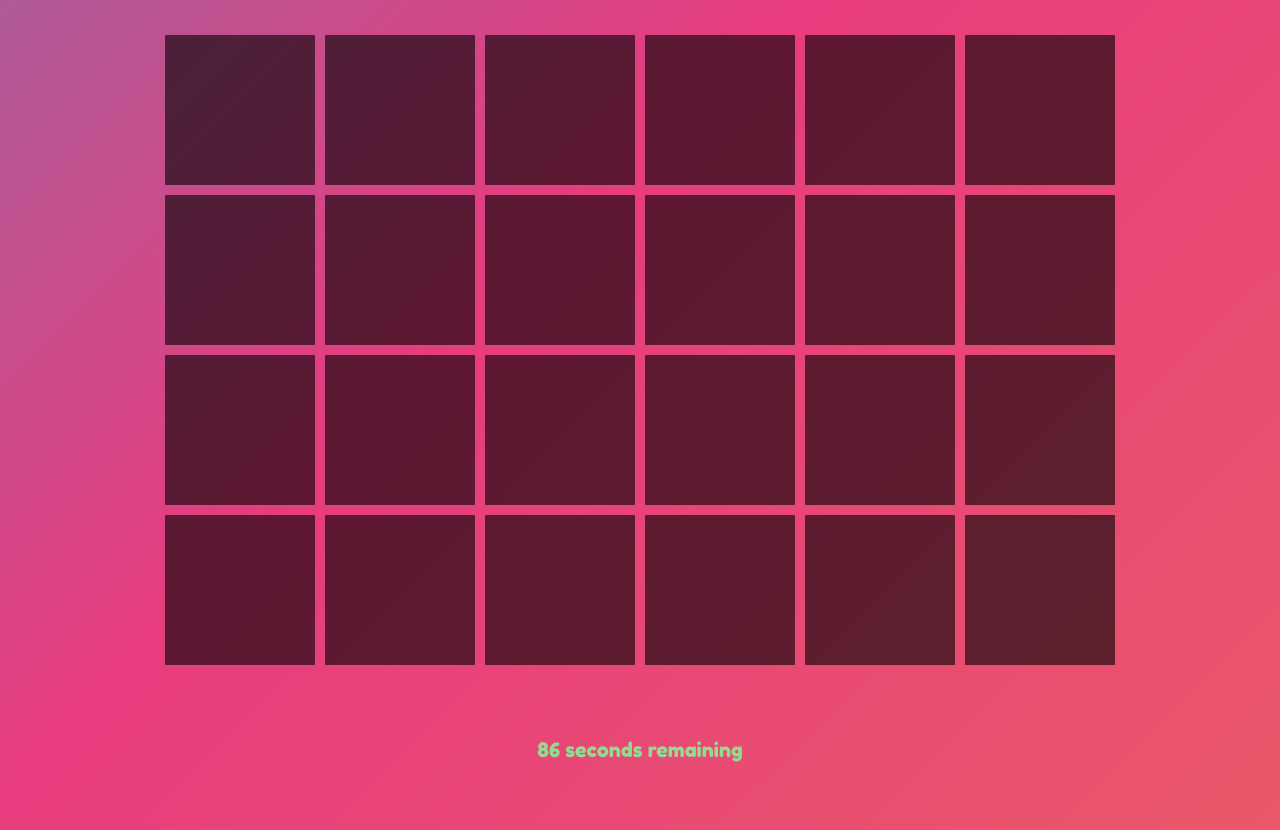
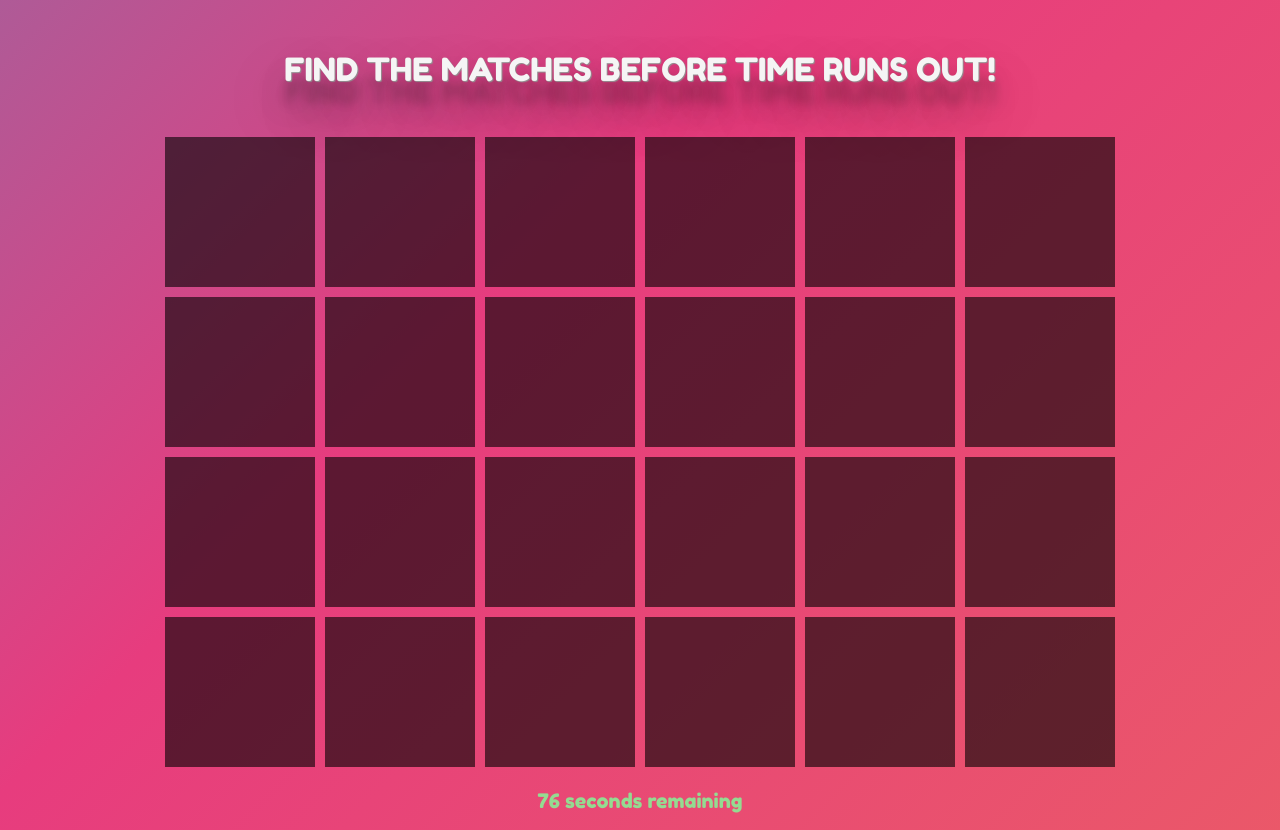
Before and after one commit to VargasAlex/Matching-Game, a plain HTML site: page index.html in a window 1280 px wide. Drawn offline with Linux system fonts and the light colour scheme; a web font is replaced by a local one.

Commit message:
add additional text+style to game html

```diff
--- a/index.html
+++ b/index.html
@@ -9,17 +9,11 @@
   <link href="https://fonts.googleapis.com/css?family=Baloo+Thambi" rel="stylesheet">
 </head>
 <body>
+  <h2 class="text">Find The Matches Before Time Runs Out!</h2>
   <div id="game-board">
     <div class="card-match">It's a Match!</div>
   </div>
   <span class="timer"></span>
-  <!-- <a href="#" class="cta">
-    <span>Restart</span>
-    <svg width="13px" height="10px" viewBox="0 0 13 10">
-      <path d="M1,5 L11,5"></path>
-      <polyline points="8 1 12 5 8 9"></polyline>
-    </svg>
-  </a> -->
   <footer class="restart">
     <div class="replay">
       <a href="#" class="cta">
@@ -31,9 +25,9 @@
       </a>
     </div>
   </footer>
-  <!-- <embed class="music" src="Bleach.mp3" hidden="true" autostart="true"> -->
     <audio class="music" controls autoplay hidden>
-      <source src="Bleach.mp3" type="audio/mpeg">
+      <!--  https://www.bensound.com -->
+      <source src="bensound-summer.mp3" type="audio/mpeg">
     </audio>
   <script src="main.js" type="text/javascript"></script>
 </body>
--- a/main.js
+++ b/main.js
@@ -119,7 +119,7 @@ grid.addEventListener('click', function (event) {
   }
 })
 
-let time = 90;
+let time = 80;
 let timer = document.querySelector('.timer');
 let timerId = setInterval(countdown, 1000);
 let music = document.querySelector('.music')
--- a/style.css
+++ b/style.css
@@ -81,7 +81,7 @@ body {
 
 .front {
   z-index: 2;
-  background: rgba(0,0,0,0.6) url('../img/question.gif') no-repeat center center / contain;
+  background: rgba(0,0,0,0.6)
 }
 
 .back {
@@ -126,6 +126,24 @@ body {
   color: #111;
 }
 
+.text {
+  /* position: absolute;
+    top: 40%;
+    right: 50%;
+    transform: translate(50%,-50%); */
+    text-transform: uppercase;
+    font-family: 'Fredoka One', cursive;
+    margin-top: 20px;
+    text-align: center;
+    font-size: 2em;
+    font-weight: 200;
+    color: #f5f5f5;
+    text-shadow: 1px 1px 1px #919191,
+    1px 22px 10px rgba(16,16,16,0.2),
+    1px 25px 35px rgba(16,16,16,0.2),
+    1px 30px 60px rgba(16,16,16,0.4);
+}
+
 .timer {
   display: block;
   text-align: center;
@@ -158,7 +176,7 @@ a {
   left: 0;
   display: block;
   border-radius: 28px;
-  background: #41f46e;
+  background: yellow;
   width: 56px;
   height: 56px;
   transition: all 0.3s ease;
@@ -186,7 +204,7 @@ a {
 }
 .cta:hover:before {
   width: 100%;
-  background: #ffab9d;
+  background: #41f46e;
 }
 .cta:hover svg {
   transform: translateX(0);
@@ -198,6 +216,7 @@ a {
 .restart {
   display: none;
   text-align: center;
+  /* https://www.desktopbackground.org/wallpaper/80s-retro-game-over-wallpapers-by-leepiin-on-deviantart-985229 */
   background: url('./images/80s-retro-wallpaper.png');
   background-size: cover;
   height: 100vh;
```
